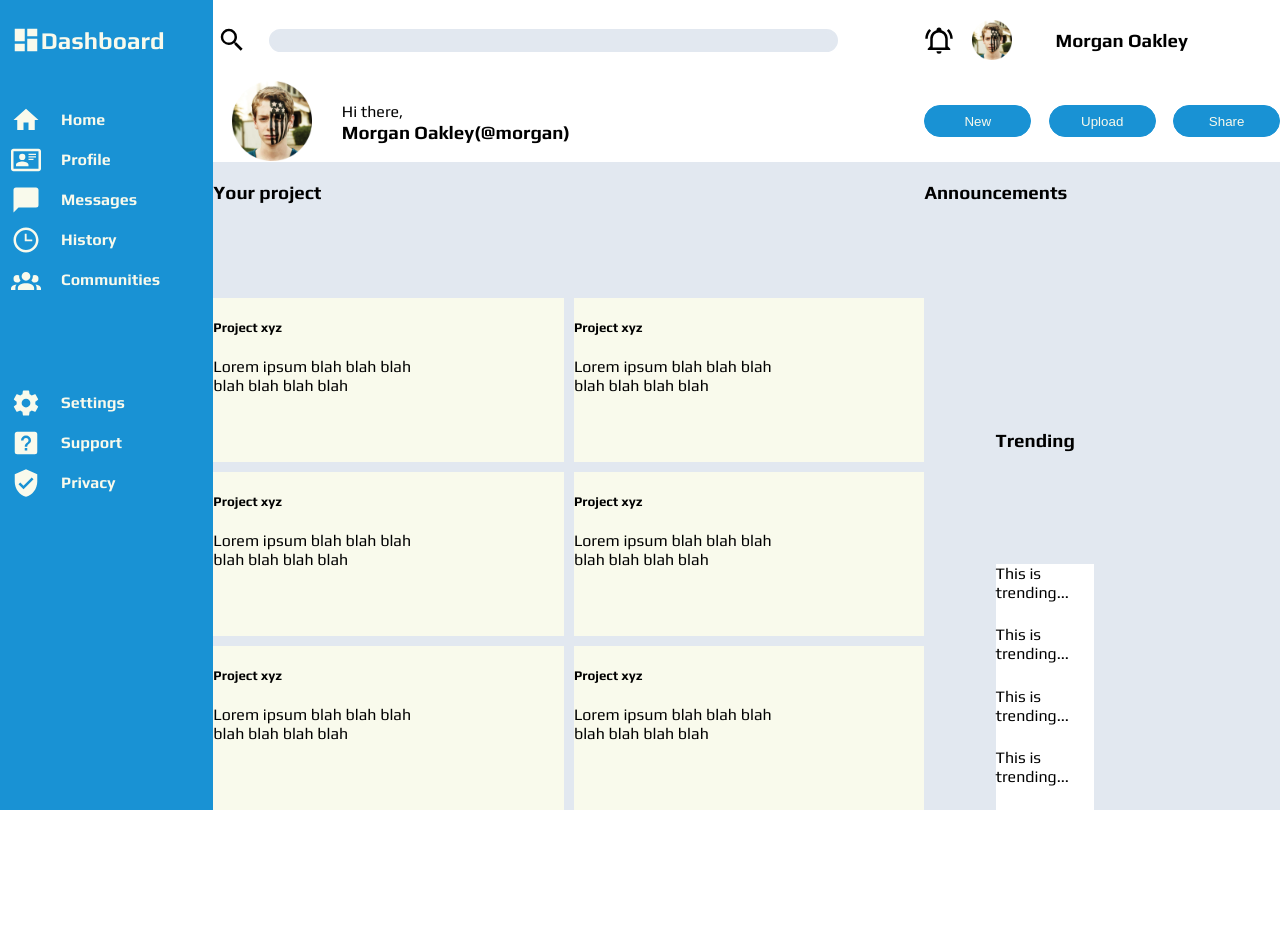
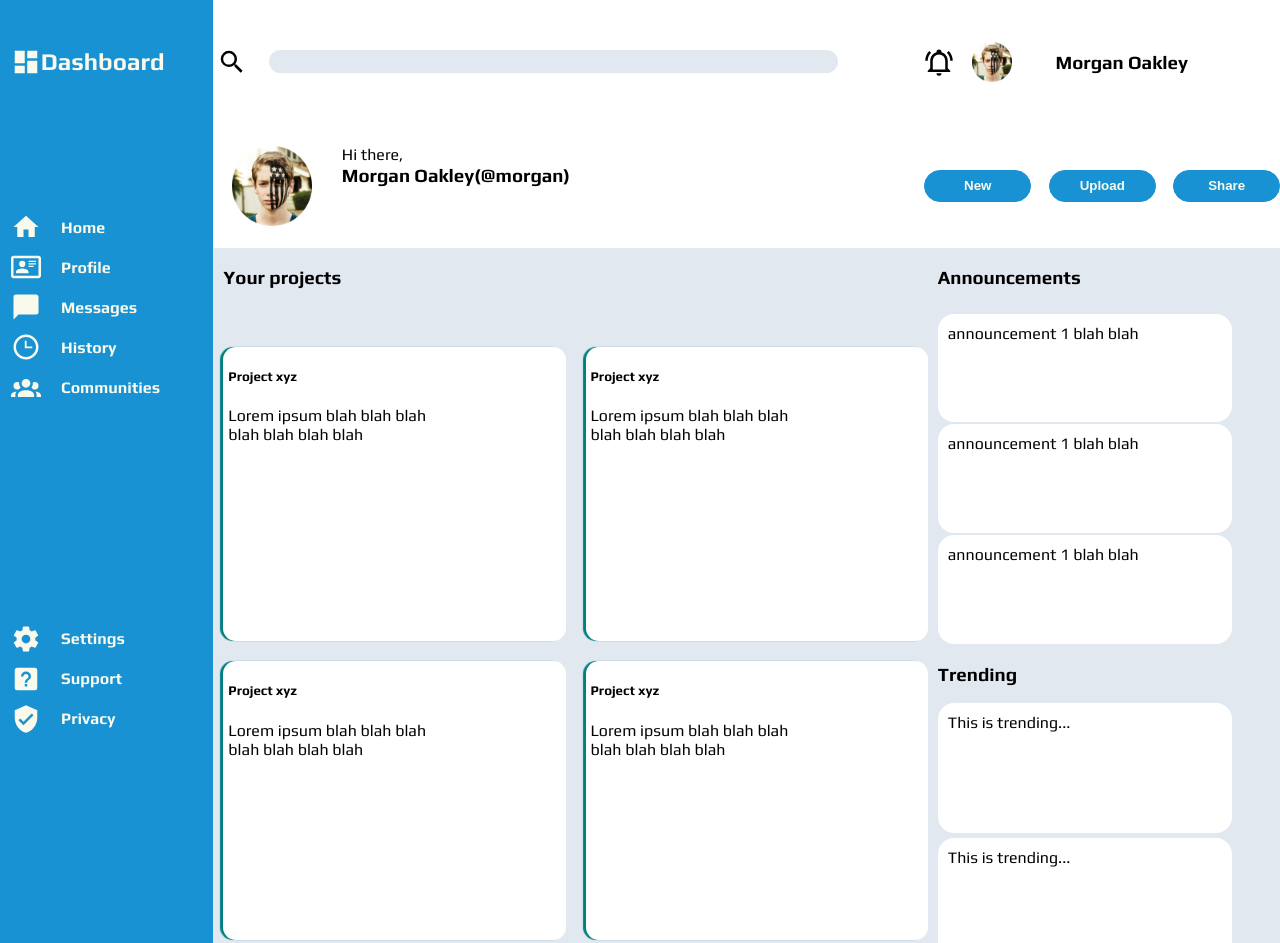
Before and after one commit to jim-ubuntu/Admin-page, a plain HTML site: page index.html in a window 1280 px wide. Shown: the top 943 px of the page. Before the commit the page ends 810 px from the top, so only its background shows below. Drawn offline with Linux system fonts and the light colour scheme; a web font is replaced by a local one.

Commit message:
Completed rough layout.

```diff
--- a/index.html
+++ b/index.html
@@ -59,11 +59,19 @@
 
             <div class="working-section-bottom">
                 <div class="project-panel">
-                    <h3 id="your-projects">Your project</h3>
+                    <div class="projects-header">
+                        <h3>Your projects</h3>
+                    </div>
+                    <div class="project-card-container">
                         <div class="project-card">
+                            <div class="project-card-coloured-margin"></div>
+                            <div>
                                 <h5>Project xyz</h5>
+                                <p>
                                     Lorem ipsum blah    blah blah<br>
                                     blah blah blah blah
+                                </p>
+                            </div>
                         </div>
                         <div class="project-card">
                             <h5>Project xyz</h5>
@@ -91,9 +99,15 @@
                             blah blah blah blah
                         </div>
                     </div>
+                </div>
                 <div class="updates-sidebar">
                     <div class="announcements-section">
                         <h3>Announcements</h3>
+                        <div class="announcements-container">
+                            <div class="announcements-card">announcement 1 blah blah</div>
+                            <div class="announcements-card">announcement 1 blah blah</div>
+                            <div class="announcements-card">announcement 1 blah blah</div>
+                        </div>
                     </div>
                     <div class="trending-section">
                         <h3>Trending</h3>
--- a/style.css
+++ b/style.css
@@ -1,17 +1,17 @@
 @import url('https://fonts.googleapis.com/css2?family=Alfa+Slab+One&family=Atomic+Age&family=Bungee+Tint&family=Play:wght@400;700&family=Poppins:ital,wght@0,100;0,200;0,300;0,400;0,500;0,600;0,700;0,800;0,900;1,100;1,200;1,300;1,400;1,500;1,600;1,700;1,800;1,900&family=Roboto:ital,wght@0,100..900;1,100..900&display=swap');
+
+
 
 body{
     margin:0;
-    width: 100vw;
-    height: 100vh;
+   margin-right: 0;
 }
-
 :root {
     font-family: "Play";
 }
 
 .main-container {
-    height: 100vh;
+    width: auto;
     display: grid;
     grid-template-columns: 1fr 5fr;
 }
@@ -156,10 +156,12 @@ body{
     gap: 5%;
     justify-self: start;
     width: 100%;
+    padding-right: 50px;
 }
 
 .options-container>button{
     height: 2rem;
+    font-weight: 900;
     width: max(5rem, auto);
     background-color: #1992d4;
     color:#f9faec;
@@ -171,6 +173,7 @@ body{
 }
 
 .working-section-bottom {
+    padding-left: 10px;;
     display: grid;
     background-color: #e2e8f0;
     grid-template-columns: 2fr 1fr;
@@ -179,9 +182,15 @@ body{
 
 .project-panel {
     display: grid;
-    grid-template-columns: 1fr 1fr;
-    /* grid-template-rows: repeat(auto-fit, 1fr); */
-    gap: 10px;
+    grid-template-rows: 10% 90%;
+
+}
+
+.project-card-container{
+    display: grid;
+    grid-template-columns: repeat(2, 1fr);
+    grid-template-rows: repeat(auto-fit, 1fr);
+    gap: 20px;
 }
 
 #your-projects {
@@ -189,32 +198,61 @@ body{
 }
 
 .project-card {
-        background-color: #f9faec;
-        justify-content: start;
-        align-content: start;
+    background-color: #ffffff;
+    justify-content: start;
+    align-content: start;
+    width: auto;
+    height: auto;
+    display: grid;
+    box-shadow: -3px 0px 1px teal;
+    border-radius: .8rem;
+    padding-left: 5px;
 }
 
 .updates-sidebar {
+    padding-left: 10px;
     grid-column: 2/3;
     display: grid;
+    grid-template-rows: 1fr 1.5fr;
+}
 
+.announcements-section {
+    display: grid;
+    grid-template-rows: 1fr 5fr;
+}
+
+.announcements-container{
+    display: grid;
+    grid-template-rows: repeat(auto-fit, 1fr);
+    gap: 2px;
+}
+
+.announcements-card {
+    background-color: #ffffff;
+    border-radius: 1rem;
+    width: 80%;
+    padding: 10px;
 }
 
 .trending-section {
-    margin-left: 20%;
-    justify-content: start;
     display: grid;
-    grid-template-rows: repeat(autofit: 1fr;);
+    grid-template-rows: 1fr 9fr;
+
 }
 
 .trending-items-container {
     display:grid;
-    background-color: #ffffff;
-    width: 80%;
+    grid-template-rows: repeat(autofit, 1fr);
+    gap: 5px;
+    border-radius: 1rem;
 }
 
 .trending-card {
-
+    background-color: #ffffff;
+    width: 80%;
+    height: auto;
+    border-radius: 1rem;
+    padding: 10px;
 }
 
 .trending-section h3 {
```
Also changed, not shown: 1 other file. Lines whose indentation alone changed are shown as unchanged.
